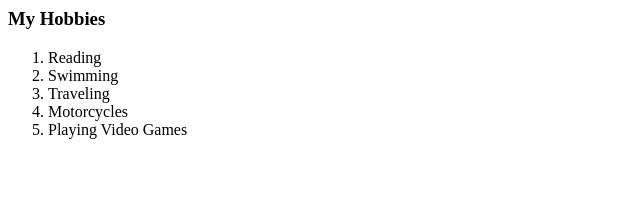
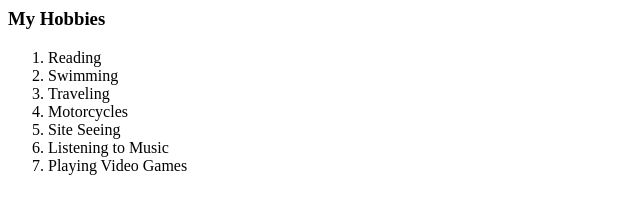
Before and after one commit to Kellsonphilips/CV, a plain HTML site: page hobbies.html in a window 1280 px wide. Shown: the whole page, without its empty margins (0-640 px from the left). Drawn offline with Linux system fonts and the light colour scheme.

Commit message:
Updated hobbies.html
Added my hobbies in the list.

```diff
--- a/hobbies.html
+++ b/hobbies.html
@@ -8,6 +8,8 @@
             <li>Swimming</li>
             <li>Traveling</li>
             <li>Motorcycles</li>
+            <li>Site Seeing</li>
+            <li>Listening to Music</li>
             <li>Playing Video Games</li>
         </ol>
     </body>
```
